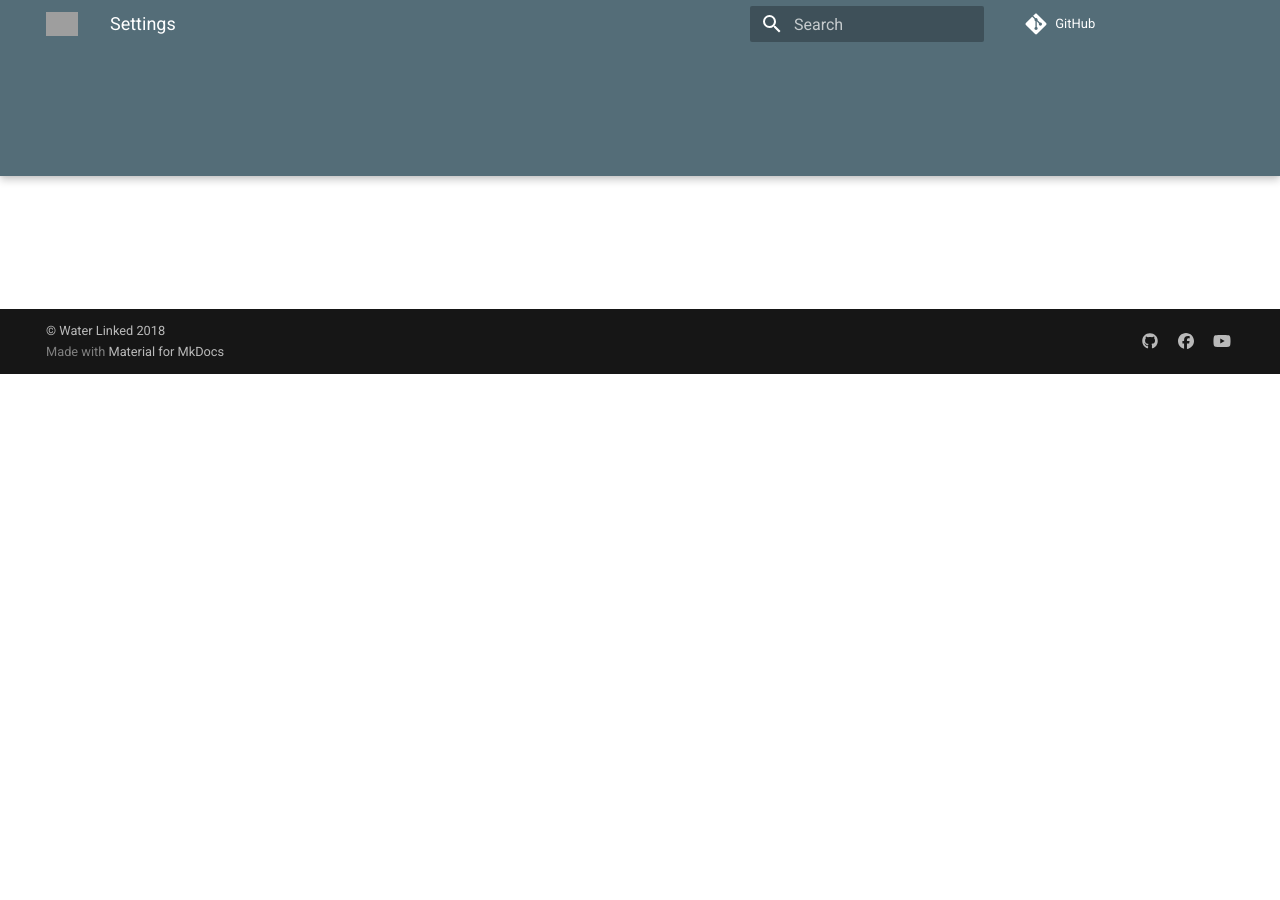
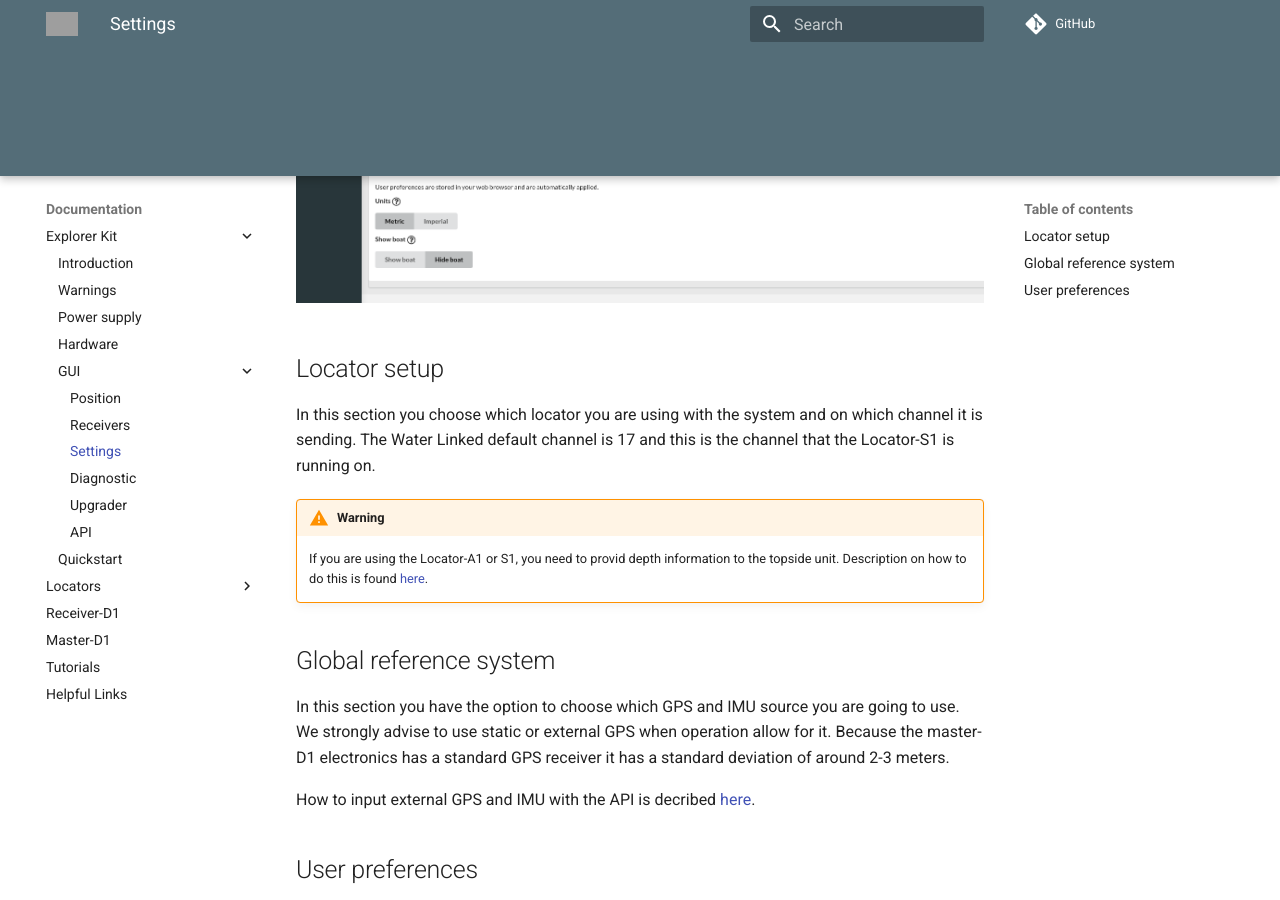
Before and after one commit to torvalds2010/docs-1, an MkDocs documentation site: the page built from docs/explorer-kit/gui/settings.md, in a window 1280 px wide and 900 px high, scrolled down 526 px. Built offline with MkDocs 1.6.1 and Material for MkDocs 9.7.7, drawn with Linux system fonts in a browser that asks for light colours; comment, search, counter and statistics services are not loaded; old or Windows-style settings are respelled for this version of MkDocs; before the commit the page ends 931 px from its top, so only the background shows below that; some of the changed text lies outside the part shown; grey boxes are pictures that could not be loaded.

Commit message:
Initial settings description

```diff
--- a/docs/explorer-kit/gui/settings.md
+++ b/docs/explorer-kit/gui/settings.md
@@ -1 +1,21 @@
 # Settings
+
+![settings](../../img/settings.png)
+
+## Locator setup
+
+In this section you choose which locator you are using with the system and on which channel it is sending. The Water Linked default channel is 17 and this is the channel that the Locator-S1 is running on.
+
+!!! warning
+    If you are using the Locator-A1 or S1, you need to provid depth information to the topside unit. Description on how to do this is found [here](https://waterlinked.github.io/docs/explorer-kit/gui/api/).
+
+
+## Global reference system
+
+In this section you have the option to choose which GPS and IMU source you are going to use. We strongly advise to use static or external GPS when operation allow for it. Because the master-D1 electronics has a standard GPS receiver it has a standard deviation of around 2-3 meters.
+
+How to input external GPS and IMU with the API is decribed [here](https://waterlinked.github.io/docs/explorer-kit/gui/api).
+
+## User preferences
+
+In the user preferences section you can select the unit of messurments you want to use. We support both Metric and Imperial. You can also select if you want a dummy boat to be displayed on the map pages and the receiver configuration page.
```
